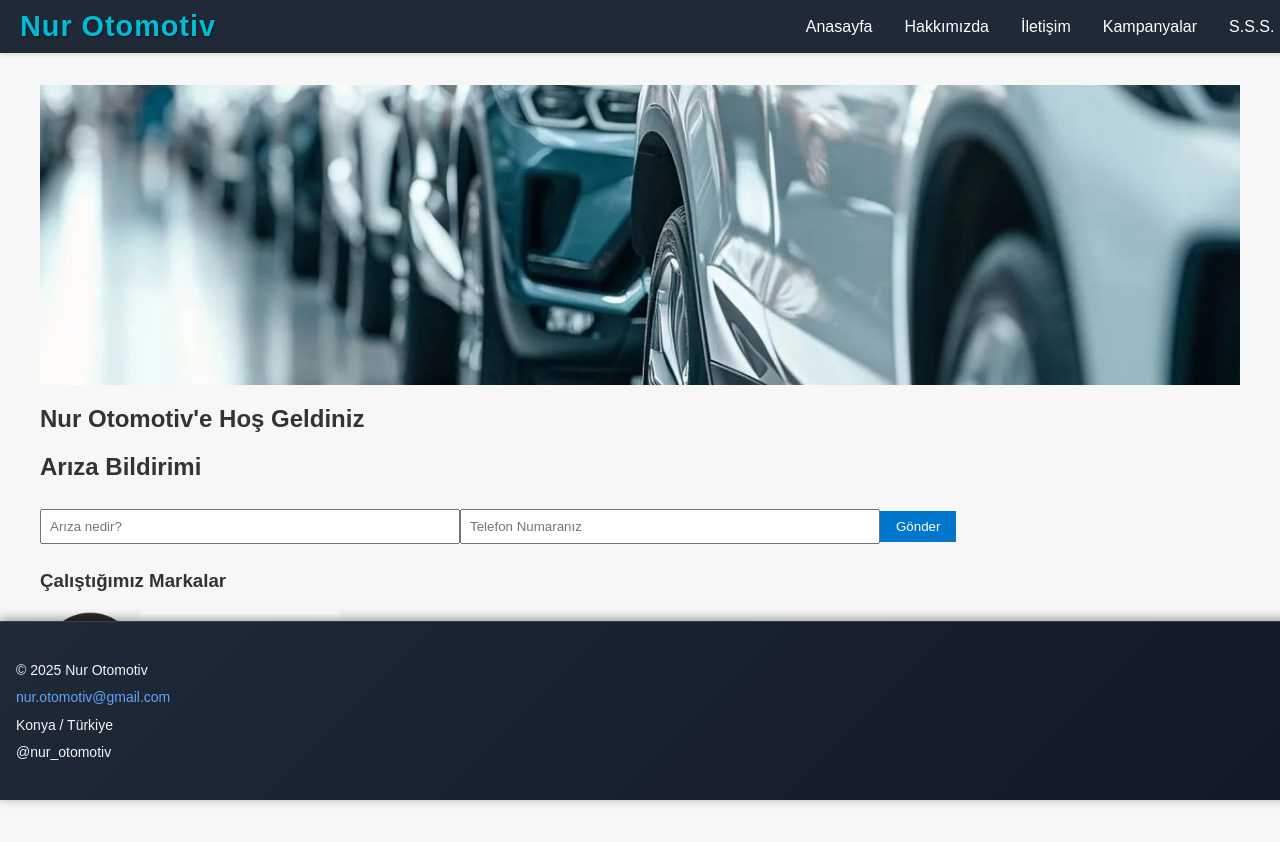
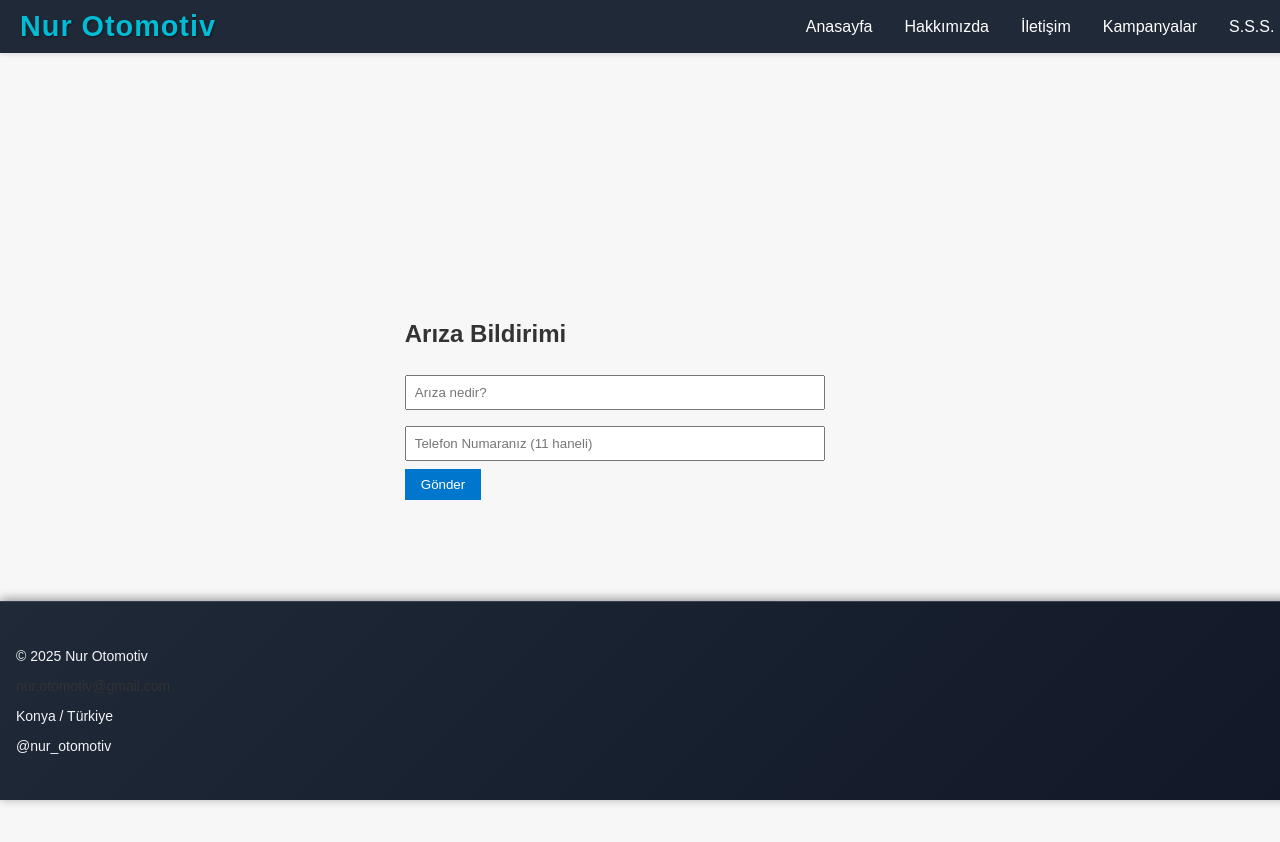
Before and after one commit to AyseNur739/nurotomotiv, a React (Vite) app: page / in a window 1280 px wide. Shown: the top 842 px of the page. Built offline with nearby package versions, Linux system fonts and the light colour scheme; grey boxes are pictures that could not be loaded.

Commit message:
arıza bildirim alanı güncellendi

```diff
--- a/index.css
+++ b/index.css
@@ -1,8 +1,13 @@
 body {
+    padding: 0;
+    height: 100%;
     margin: 0;
     font-family: 'Segoe UI', sans-serif;
     background-color: #f0f0f0;
     color: #333;
+    display: grid;
+    grid-template-rows: auto 1fr auto;
+    min-height: 100vh;
 }
 
 .navbar {
--- a/index.html
+++ b/index.html
@@ -10,6 +10,7 @@
 <body>
   <div id="root">
     <!-- App componenti buraya render edildi app komperentinin içinde bulunan returnlarda burada çalışmalı -->
+
   </div>
 
 
--- a/package.json
+++ b/package.json
@@ -10,6 +10,10 @@
     "preview": "vite preview"
   },
   "dependencies": {
+    "cors": "^2.8.5",
+    "express": "^5.1.0",
+    "mysql": "^2.18.1",
+    "mysql2": "^3.14.1",
     "react": "^19.1.0",
     "react-dom": "^19.1.0",
     "react-router-dom": "^7.6.2"
--- a/src/components/footer.css
+++ b/src/components/footer.css
@@ -12,7 +12,7 @@
     /* Yukarıdan 5 birim (80px) boşluk - sayfadan ayırır */
 
     text-align: left;
-    /* Tüm yazılar ortalanır */
+    /* Yazılar sola hizalanır */
 
     font-size: 0.875rem;
     /* Metin boyutu küçük (14px) */
@@ -22,62 +22,10 @@
 
     box-shadow: 0 -2px 10px rgba(0, 0, 0, 0.4);
     /* Üstten gelen hafif gölge efekti - 3D derinlik sağlar */
+
     position: fixed;
     bottom: 0;
     left: 0;
     width: 100%;
     z-index: 999;
 }
-
-.footer a {
-    color: #60a5fa;
-    /* Canlı açık mavi renkli linkler */
-
-    text-decoration: none;
-    /* Altı çizili olmasın (varsayılanı kaldırır) */
-
-    transition: color 0.3s ease, text-decoration 0.3s ease;
-    /* Hover geçişlerinde yumuşak animasyon efekti */
-}
-
-.footer a:hover {
-    color: #3b82f6;
-    /* Hover olunca biraz daha koyu mavi renk */
-
-    text-decoration: underline;
-    /* Hoverda altı çizilir */
-}
-
-.footer p {
-    margin: 0.3rem 0;
-    /* Paragraflar arasında dikey 4.8px boşluk */
-
-    line-height: 1.6;
-    /* Satır aralığı - metinler sıkışık durmasın */
-}
-
-/* 🔁 Responsive destek – mobil uyumlu görünüm */
-@media (max-width: 640px) {
-    .footer {
-        font-size: 0.75rem;
-        /* Küçük ekranlarda yazı biraz küçülür (12px) */
-
-        padding: 1.5rem 0.5rem;
-        /* Mobilde daha az padding */
-    }
-}
-
-/* Sayfanın tümünü saran kapsayıcı */
-.page-container {
-    min-height: 100vh;
-    /* Görünüm yüksekliğini kapla */
-
-    display: flex;
-    flex-direction: column;
-}
-
-/* İçerik alanı - footer'ı aşağı itmek için esnek yapıda */
-.content-wrap {
-    flex: 1;
-    /* Sayfanın kalanını kaplasın, footer'ı alta iter */
-}
--- a/src/pages/AnaSayfa.jsx
+++ b/src/pages/AnaSayfa.jsx
@@ -1,104 +1,64 @@
+
 import Navbar from "../components/Navbar";
 import Footer from "../components/Footer";
+import React, { useState } from 'react';
 
-export default function AnaSayfa() {
+export default function ArizaBildirimi() {
+    const [ariza, setAriza] = useState('');
+    const [telefon, setTelefon] = useState('');
+
+    const handleSubmit = (e) => {
+        e.preventDefault(); // Sayfanın yenilenmesini engeller
+
+        // Kontrol: Telefon 11 haneli sayı mı?
+        if (!/^\d{11}$/.test(telefon)) {
+            alert('Lütfen geçerli bir 11 haneli telefon numarası girin.');
+            return;
+        }
+
+        // Alert mesajı göster
+        alert(`Arızanızı ve bilginizi aldık. Kısa zamanda dönüş yapacağız.\n\n📞 Telefon: ${telefon}\n🔧 Arıza: ${ariza}`);
+
+        // Formu sıfırla (isteğe bağlı)
+        setAriza('');
+        setTelefon('');
+    };
+
     return (
-        <>
-            {/* En Üstteki Görsel ve Sağ Üstte "Nur Otomotiv" Yazısı */}
-            <div
-                className="relative mx-auto "
-                style={{ width: "1200px", height: "300px" }}
-            >
-                <img
-                    src="/images/banner.webp"
-                    alt="Üst Görsel"
-                    style={{ width: "1200px", height: "300px", objectFit: "cover" }}
-                />
-                <div className="absolute top-6 right-10 text-white text-4xl font-bold drop-shadow-lg">
-
-                </div>
-            </div>
-
-            {/* Menü */}
-
-
-            {/* Arka Plan Slider (Sabit resim arka plan) */}
-            <div className="relative h-[400px] overflow-hidden mt-6">
-                <div
-                    className="absolute inset-0 bg-cover bg-center animate-pulse transition-all duration-700"
-                    style={{ backgroundImage: "url('/images/slider1.jpg')" }}
-                ></div>
-                <div className="absolute inset-0 bg-black bg-opacity-50 flex justify-center items-center">
-                    <h2 className="text-white text-4xl font-bold">
-                        Nur Otomotiv'e Hoş Geldiniz
-                    </h2>
-                </div>
-            </div>
-
-            {/* Arıza Bildirimi */}
         <section className="text-center mt-12 px-4">
-                {/* Başlık */}
             <h2 className="text-3xl font-bold text-gray-800 mb-6">Arıza Bildirimi</h2>
 
-                {/* Form: Dikey yerleşim, ortalanmış, max genişlik ve aralıklarla */}
-                <form className="flex flex-col items-center gap-5 max-w-md mx-auto bg-white p-6 rounded-xl shadow-lg">
+            <form onSubmit={handleSubmit} className="flex flex-col items-center gap-5 max-w-md mx-auto bg-white p-6 rounded-xl shadow-lg">
 
-                    {/* Arıza nedir? input alanı */}
+                {/* Arıza nedir? */}
                 <input
                     type="text"
                     placeholder="Arıza nedir?"
+                    value={ariza}
+                    onChange={(e) => setAriza(e.target.value)}
+                    required
                     className="border border-gray-300 p-3 rounded-lg w-full focus:outline-none focus:ring-2 focus:ring-blue-400 transition"
-                    // Kenar ve iç boşluk, tam genişlik, odaklandığında mavi halka efekti
                 />
 
-                    {/* Telefon numarası input alanı */}
+                {/* Telefon numarası */}
                 <input
-                        type="text"
-                        placeholder="Telefon Numaranız"
+                    type="tel"
+                    placeholder="Telefon Numaranız (11 haneli)"
+                    value={telefon}
+                    onChange={(e) => setTelefon(e.target.value)}
+                    maxLength="11"
+                    required
                     className="border border-gray-300 p-3 rounded-lg w-full focus:outline-none focus:ring-2 focus:ring-blue-400 transition"
-                    // Aynı stil inputlar için, focus efektiyle kullanıcı dostu
                 />
 
                 {/* Gönder butonu */}
                 <button
                     type="submit"
                     className="bg-blue-600 text-white font-semibold px-8 py-3 rounded-lg hover:bg-blue-500 transition-colors duration-300 shadow-md"
-                    // Buton rengi, yazı stili, yumuşak renk değişimi ve gölge efekti
                 >
                     Gönder
                 </button>
             </form>
         </section>
-
-
-            {/* Markalar */}
-            <section className="text-center mt-12">
-                <h3 className="text-xl font-semibold mb-4">Çalıştığımız Markalar</h3>
-                <div className="flex justify-center gap-6">
-
-                    {/* BMW Logosu */}
-                    <img
-                        src="/images/bmw.png"
-                        alt="BMW"
-                        style={{ width: "100px", height: "100px" }}
-                    ></img>
-                    <img
-                        src="/images/mercedes.png"
-                        alt="Mercedes"
-                        style={{ width: "100px", height: "100px" }}
-                    ></img>
-                    <img
-                        src="/images/toyota.png"
-                        alt="Toyota"
-                        style={{ width: "100px", height: "100px" }}
-                    ></img>
-
-
-
-                </div>
-            </section>
-
-
-        </>
     );
 }
```
Also changed, not shown: index.js (added, +53 -0 lines), 1 other file (tests, documents, lock files or other folders). Lines whose indentation alone changed are shown as unchanged.
